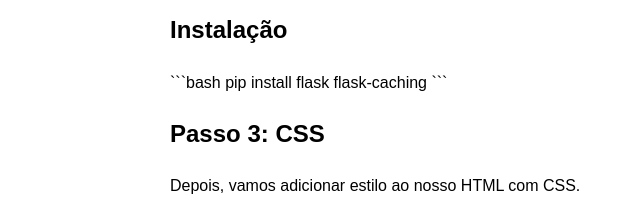
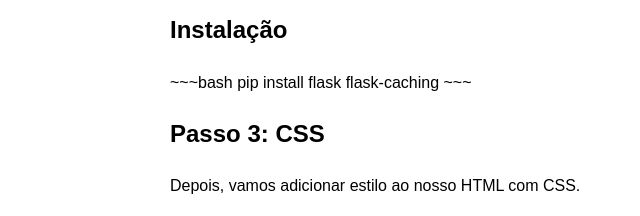
Before and after one commit to kaueepacco/kaueepacco.github.io, a plain HTML site: page index.html in a window 1280 px wide. Shown: the part 544-760 px from the top of the page, 70-710 px from the left. Drawn offline with Linux system fonts and the light colour scheme.

Commit message:
Update index.html

````diff
--- a/index.html
+++ b/index.html
@@ -33,12 +33,12 @@
 <section>
   <h2>Introdução</h2>
   <p>Vamos criar um projeto Python com Flask que incorpora conceitos avançados de caching baseados nos artigos selecionados. Este projeto simulará uma API REST que entrega dados potencialmente mutáveis, como previsões meteorológicas ou notícias, onde o caching pode significativamente melhorar a performance e reduzir a carga no servidor.</p>
-  <p><b>Pré-requisitos</b> <br>Python<br> <br>Flask<br> <br>Flask-Caching<br> <br>Postman ou similar (para testar a API)<br></p>
+  <p><b>Pré-requisitos</b> <br>Python<br><br>Flask<br><br>Flask-Caching<br><br>Postman ou similar (para testar a API)<br></p>
 
   <h2>Instalação</h2>
-  <p>```bash
+  <p>~~~bash
     pip install flask flask-caching
-  ```</p>
+  ~~~</p>
 
   <h2>Passo 3: CSS</h2>
   <p>Depois, vamos adicionar estilo ao nosso HTML com CSS.</p>
````
